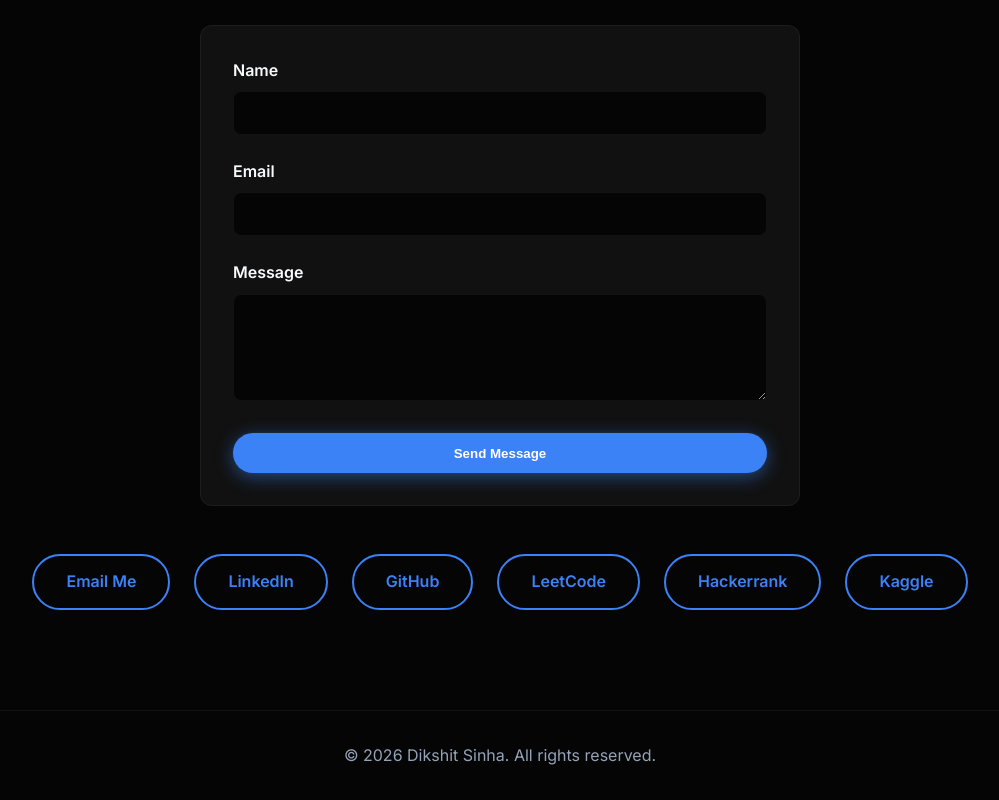
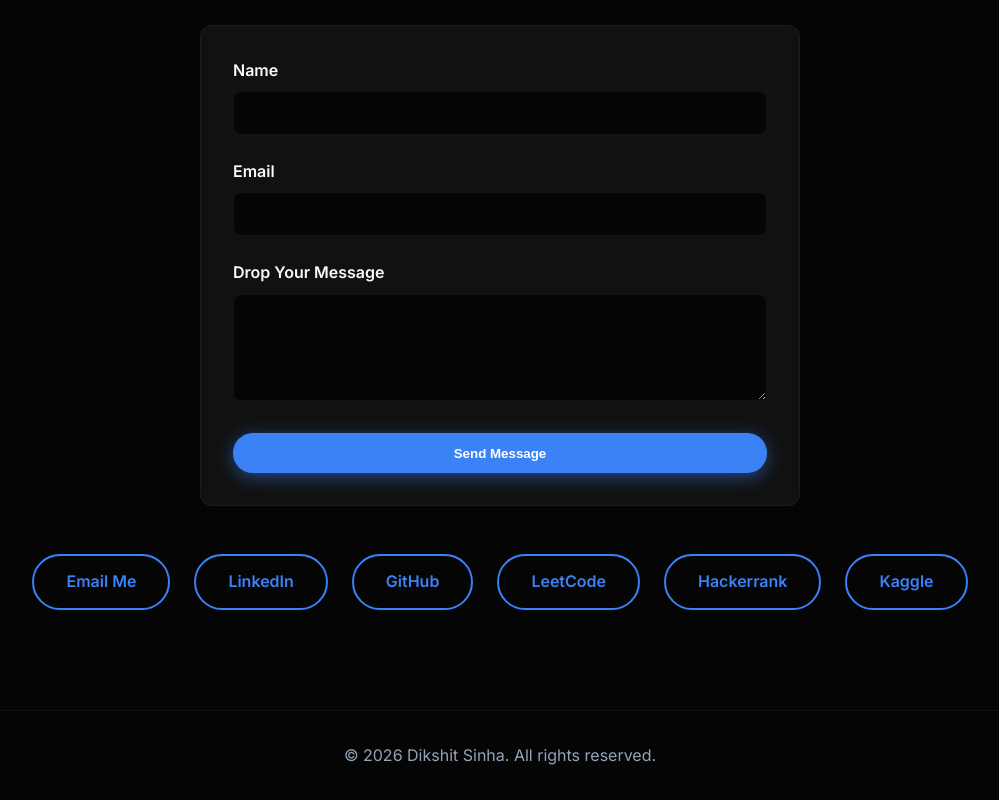
Before and after one commit to dikshitsinhaofficial/portfolio, a website: page index.html in a window 1280 px wide. Shown: the part 5957-6757 px from the top of the page, without its empty margins (140-1139 px from the left). Drawn offline with nearby package versions, Linux system fonts and the light colour scheme.

Commit message:
update project

```diff
--- a/index.html
+++ b/index.html
@@ -306,7 +306,7 @@
                         <input type="email" id="email" name="email" required style="width: 100%; padding: 0.8rem; border-radius: 8px; border: 1px solid var(--border-color); background: var(--bg-color); color: var(--text-color); font-family: inherit;">
                     </div>
                     <div class="form-group" style="margin-bottom: 1.5rem;">
-                        <label for="message" style="display: block; margin-bottom: 0.5rem; font-weight: 600;">Message</label>
+                        <label for="message" style="display: block; margin-bottom: 0.5rem; font-weight: 600;">Drop Your Message</label>
                         <textarea id="message" name="message" rows="5" required style="width: 100%; padding: 0.8rem; border-radius: 8px; border: 1px solid var(--border-color); background: var(--bg-color); color: var(--text-color); font-family: inherit; resize: vertical;"></textarea>
                     </div>
                     <button type="submit" class="btn btn-primary" style="width: 100%;">Send Message</button>
```
